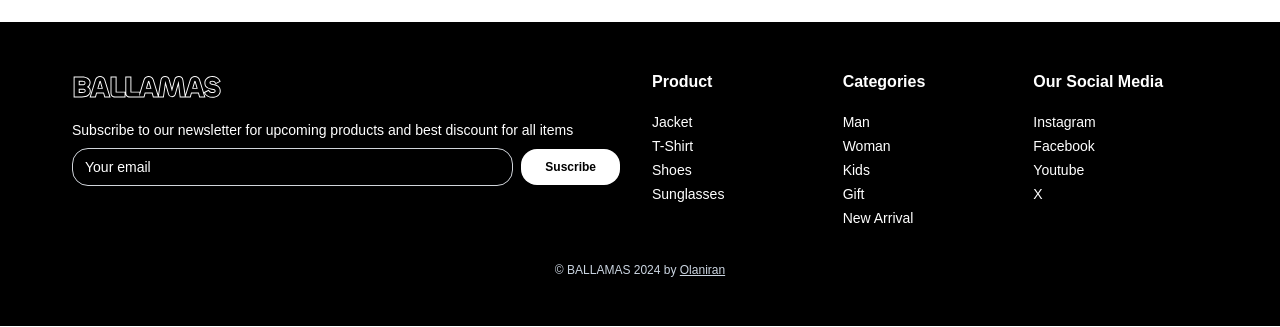
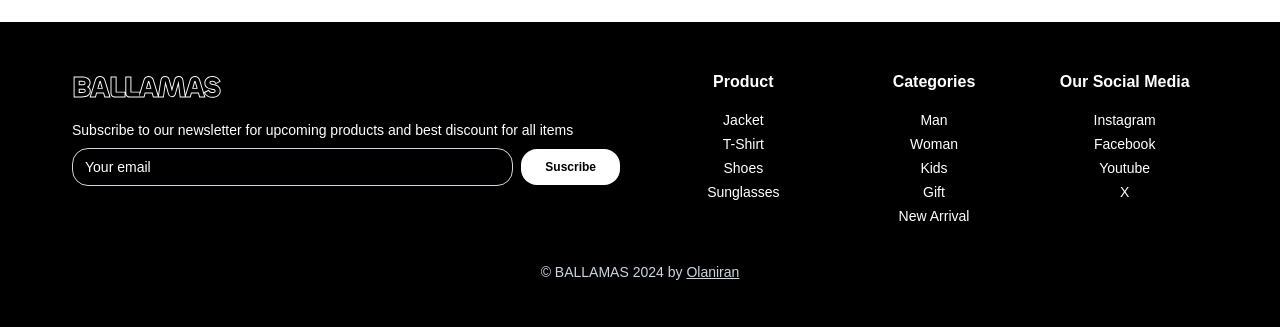
Before and after one commit to heyolaniran/figma-to-code-ed-2-week2, a Next.js app: page / in a window 1280 px wide. Shown: the part 2593-2920 px from the top of the page. Built offline with nearby package versions, Linux system fonts and the light colour scheme.

Commit message:
fix: footer link grid

```diff
--- a/src/components/Footer.tsx
+++ b/src/components/Footer.tsx
@@ -6,7 +6,6 @@ export default function Footer() {
   return (
     <footer className="bg-black  items-center text-white px-16 py-12">
       <div className="grid lg:grid-cols-2 grid-cols-1 gap-6">
-
         <div className="items-start px-2">
           <div className="mb-4">
             <Image
@@ -39,19 +38,25 @@ export default function Footer() {
           </div>
         </div>
 
-        <div className="items-start grid grid-cols-3 gap-2">
-            {
-              FooterLinks.map((footerLink) => (
-                <FooterLink key={footerLink.id} item={footerLink} />
-              ))
-            }
+        <div className="items-start grid lg:grid-cols-3 md:grid-cols-3 grid-cols-1  gap-2">
+          {FooterLinks.map((footerLink) => (
+            <FooterLink key={footerLink.id} item={footerLink} />
+          ))}
         </div>
-
-
       </div>
-      <div className="mt-8  text-slate-300 text-xs text-center items-center flex justify-center">
-           <p> &copy; BALLAMAS {(new Date()).getFullYear()} by <Link href="https://x.com/heyolaniran" className="underline underline-offset-1"> Olaniran </Link> </p>
-        </div>
+      <div className="mt-8  text-slate-300 text-sm text-center items-center flex justify-center">
+        <p>
+          {" "}
+          &copy; BALLAMAS {new Date().getFullYear()} by{" "}
+          <Link
+            href="https://x.com/heyolaniran"
+            className="underline underline-offset-1"
+          >
+            {" "}
+            Olaniran{" "}
+          </Link>{" "}
+        </p>
+      </div>
     </footer>
   );
 }
--- a/src/components/ui/FooterLink.tsx
+++ b/src/components/ui/FooterLink.tsx
@@ -1,22 +1,20 @@
 import { FooterLinksType } from "@/types";
 import Link from "next/link";
 
+export default function FooterLink({ item }: { item: FooterLinksType }) {
+  return (
+    <div className="">
+      <h1 className="font-semibold text-md mb-4 flex justify-center">
+        {item.name}
+      </h1>
 
-export default function FooterLink ({item} : {item : FooterLinksType} ) {
-
-    return (
-        <div className="block">
-
-            <h1 className="font-semibold text-md mb-4">{item.name}</h1>
-
-            {item.links.map((link) => (
-                <div className="" key={link.id}>
-                    <Link  href={link.href} className="my-1 text-sm">{link.name}</Link>
-                </div>
-
-            ))}
-
+      {item.links.map((link) => (
+        <div className="" key={link.id}>
+          <Link href={link.href} className="my-1 text-sm flex justify-center ">
+            {link.name}
+          </Link>
         </div>
-    )
-
+      ))}
+    </div>
+  );
 }
```
